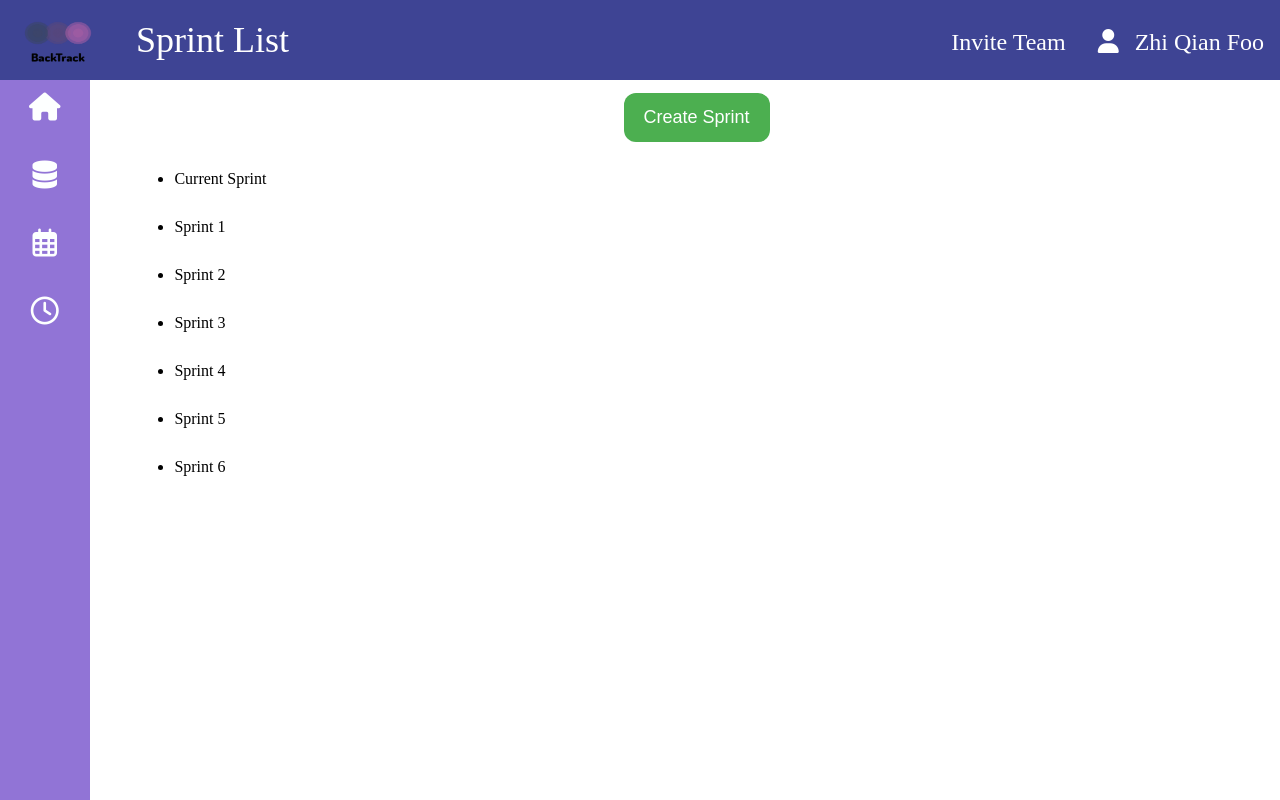
After one commit to zhiqianfoo97/A-Web-Platform-for-Organizing-Projects-using-Scrum-Practice, a Django app: page /sprintlist/ in a window 1280 px wide. The commit adds this page. Run offline with Django 3.2, Linux system fonts and the light colour scheme; some libraries are stand-ins or nearby versions.

```diff
--- a/application/views/product_backlog_views.py
+++ b/application/views/product_backlog_views.py
@@ -19,6 +19,9 @@ def sprint_page_view (request,*args,**kwargs):
 
 def in_sprint_view (request,*args,**kwargs):
     return render(request,"Sprint1v2.html",{})
+
+def sprint_list_view (request,*args,**kwargs):
+    return render(request,"sprintList.html",{})
 
 class BackLogList(TemplateView):
     template_name = "pb.html"
--- a/config/urls.py
+++ b/config/urls.py
@@ -15,7 +15,7 @@ Including another URLconf
 """
 from django.contrib import admin
 from django.urls import path
-from application.views.product_backlog_views import  sprint_backlog_view, sprint_page_view, in_sprint_view
+from application.views.product_backlog_views import  sprint_backlog_view, sprint_page_view, in_sprint_view, sprint_list_view
 from django.urls import path,include
 from django.conf import settings
 from django.conf.urls.static import static
@@ -27,6 +27,7 @@ urlpatterns = [
     # path('insprint/',in_sprint_view, name='in_sprint'),
     # path('productbacklogs/',product_backlog_view, name ='product_backlog'),
     # path('sprintbacklogs/',sprint_backlog_view, name='sprint_backlog' ),
+    path('sprintlist/',sprint_list_view, name ='sprint_list'),
     path('admin/', admin.site.urls),
     path('', include('application.urls')),
 ]
--- /dev/null
+++ b/static/style/sprintList.css
@@ -0,0 +1,228 @@
+.horizontal_nav_bar{
+    list-style-type: none;
+    height: 80px;
+    margin: 0;
+    padding: 0;
+    overflow: hidden;
+    background-color: rgb(62, 68, 148);
+    position: fixed;
+    top:0;
+    width: 100%;
+    left:0;
+}
+
+.sprintlist li{
+    margin-top: 20px;
+    margin-bottom: 30px;
+}
+
+
+li a {
+    display: inline;
+    color: white;
+    text-align: center;
+    margin-top: 15px;
+    padding: 14px 16px;
+    text-decoration: none;
+    font-size: 24px;
+
+}
+
+.icon{
+    float: right;
+    margin-right: 0;
+    padding-right: 2;
+
+}
+
+.username{
+    float: right;
+    margin-left: 0;
+    padding-left: 0;
+
+}
+
+.inviteteam{
+    float: right;
+    margin-left:200;
+}
+
+.title{
+    position: relative;
+    float: left;
+    left: 25px;
+    font-size: 36px;
+    margin-bottom: 20px;
+    margin-top: 5px;
+    margin-left: 0px;;
+}
+
+.logo{
+    float: left;
+    width: 75px;
+    height: 50px;
+    position: relative;
+    padding: 0;
+    margin-bottom: 20px;
+    margin-top: 15px;
+    margin-left: 20px;
+    margin-right: 0px;
+
+}
+
+.vertical_nav_bar {
+    list-style-type: none;
+    height: 80px;
+    margin: 0;
+    padding: 0;
+    overflow: hidden;
+    background-color: rgb(62, 68, 148);
+    position: fixed;
+    top:0;
+    width: 100%;
+    left:0;
+    list-style-type: none;
+    margin: 0;
+    padding: 0;
+    width: 7%;
+    background-color: #9174d6;
+    position: fixed;
+    height: 100%;
+    overflow: auto;
+    padding-top: 5%;
+
+  }
+
+.vertical_nav_bar1 a {
+    display: block;
+    color: rgb(253, 255, 255);
+    padding: 8px 16px;
+    text-decoration: none;
+    font-size: 28px;
+    margin-top: 20px;
+    margin-bottom: 20px;
+  }
+
+.content{
+    margin-left: 10%;
+    margin-top: 5%;
+}
+
+button {
+    background-color: #4CAF50; /* Green */
+    border: none;
+    width: 230px;
+    color: white;
+    padding: 14px 20px;
+    text-align: center;
+    text-decoration: none;
+    display: inline-block;
+    margin: 8px 0px;
+    cursor: pointer;
+    font-size: 18px;
+    margin-top: 30px;
+    border-radius: 12px;
+  }
+
+  .cancelbtn {
+    padding: 14px 20px;
+    background-color:#4CAF50;
+}
+/*float cancel and signup buttons and add an equal width*/
+.cancelbtn,
+.signupbtn {
+    float: left;
+    margin-left:15%;
+    width: 30%;
+}
+.container {
+    padding: 16px;
+}
+
+/*define the modal’s background*/
+
+.modal {
+    display: none;
+    position: fixed;
+    z-index: 1;
+    left: 0;
+    top: 0;
+    width: 100%;
+    height: 100%;
+    overflow: auto;
+    background-color: rgb(0, 0, 0);
+    background-color: rgba(0, 0, 0, 0.4);
+    padding-top: 60px;
+    z-index: 3;
+}
+/*define the modal-content background*/
+
+.modal-content {
+    background-color: #fefefe;
+    margin: 5% auto 15% auto;
+    border: 1px solid #888;
+    width: 80%;
+    z-index: 3;
+}
+/*define the close button*/
+
+.close {
+    position: absolute;
+    right: 35px;
+    top: 80px;
+    color: #000;
+    font-size: 40px;
+    font-weight: bold;
+}
+/*define the close hover and focus effects*/
+
+.close:hover,
+.close:focus {
+    color: red;
+    cursor: pointer;
+}
+
+.clearfix::after {
+    content: "";
+    clear: both;
+    display: table;
+}
+
+@media screen and (max-width: 300px) {
+    .cancelbtn,
+    .signupbtn {
+        width: 100%;
+    }
+}
+
+.container1 {
+  padding: 0px;
+}
+.modal-content1 {
+  background-color: white;
+  margin: 5% auto 15% auto;
+  border: 1px solid #888;
+  width: 50%;
+}
+.modal-title {
+  background-color: rgba(255, 167, 126, 0.685);
+  padding: 25px;
+  margin-top: 0px;
+}
+
+.text-center{
+  margin-top: 30px;
+}
+
+input[type=text]{
+    width: 90%;
+    padding: 12px 20px;
+    margin: 8px 50px;
+    display: inline-block;
+    border: 2px solid #ccc;
+    box-sizing: border-box;
+}
+
+.button{
+    margin-left: 43%;
+}
--- a/templates/common/base.html
+++ b/templates/common/base.html
@@ -18,7 +18,7 @@
         </ul>
 
         <nav>
-            <ul>
+            <ul class="horizontal_nav_bar">
                 <li><img class="logo" src= "/static/logo_transparent.png"  alt= "logo"></li>
                 <li><a class="title">{% block title %}My header{% endblock %}</a></li>
                 <li><a class="username">Zhi Qian Foo</a></li>
--- /dev/null
+++ b/templates/sprintList.html
@@ -0,0 +1,59 @@
+{% extends 'common/base.html' %}
+{% block title %}Sprint List{% endblock %}
+
+{% block content %}
+<head>
+    <title> Sprint List </title>
+    <link rel="stylesheet" type="text/css" href="/static/style/sprintList.css">
+</head>
+
+<div class="content">
+    <div class="button">
+        <button onclick="document.getElementById('id01').style.display='block'" style="width:auto;" class="button1">Create Sprint</button>
+    </div>
+
+
+    <ul class="sprintlist">
+        <li style="cursor:pointer">Current Sprint</li>
+        <li>Sprint 1</li>
+        <li>Sprint 2</li>
+        <li>Sprint 3</li>
+        <li>Sprint 4</li>
+        <li>Sprint 5</li>
+        <li>Sprint 6</li>
+    </ul>
+
+
+
+    <div id="id01" class="modal">
+            <span onclick="document.getElementById('id01').style.display='none'" class="close" title="Close Modal">×</span>
+
+            <form class="modal-content" >
+                <div class="container">
+                    <label style="margin-left: 55px;"><b>Sprint Name:</b></label>
+                    <input type="text" placeholder="Sprint Name" name="description" class="sprintname" width="30%" style="margin-top:20px;"required>
+
+                    <div class="clearfix">
+                        <button type="button" onclick="document.getElementById('id01').style.display='none'" class="cancelbtn">Cancel</button>
+                        <button type="submit" class="signupbtn">Create</button>
+                    </div>
+                </div>
+            </form>
+    </div>
+
+
+</div>
+
+<script>
+        var modal = document.getElementById('id01');
+
+        window.onclick = function(event) {
+            if (event.target == modal) {
+                modal.style.display = "none";
+            }
+        }
+</script>
+
+
+
+{% endblock %}
```
Also changed, not shown: static/style/sprintv2.css (+16 -5 lines), templates/Sprint1v2.html (+61 -14 lines), db.sqlite3.
